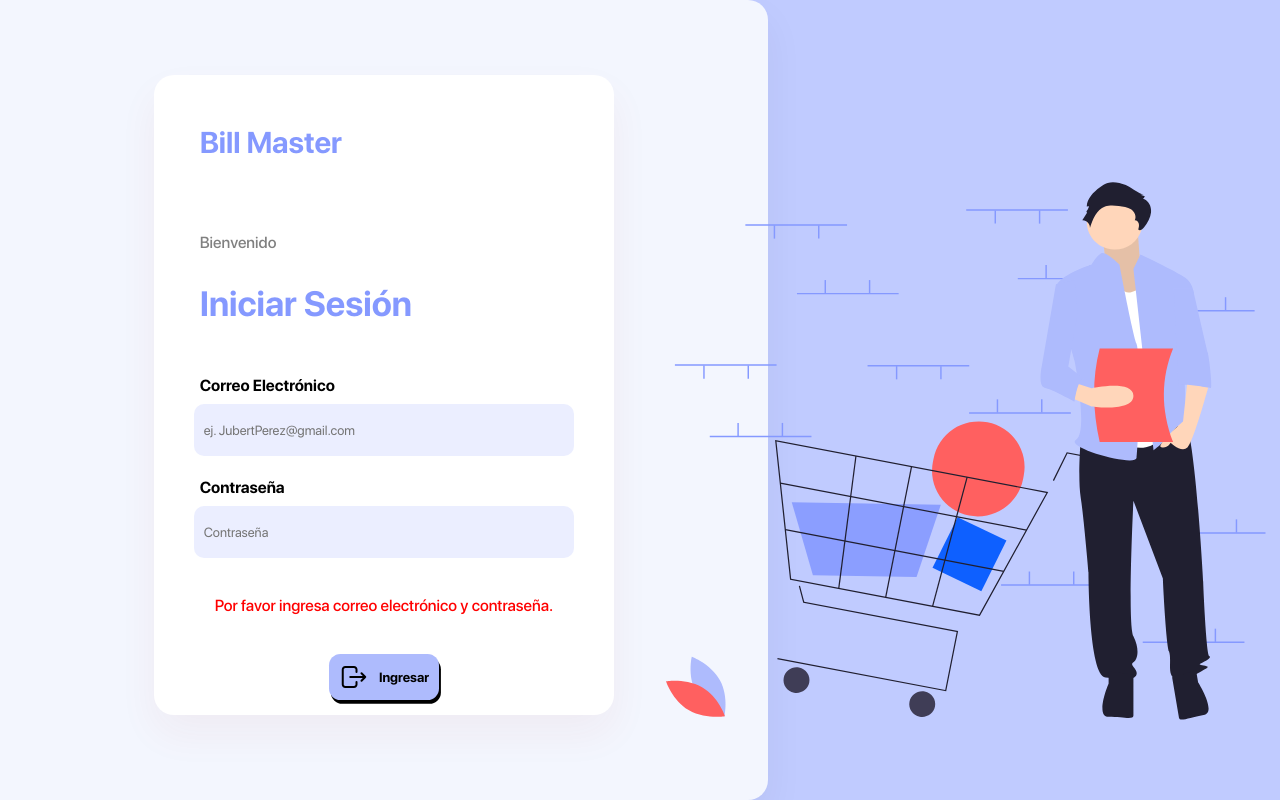
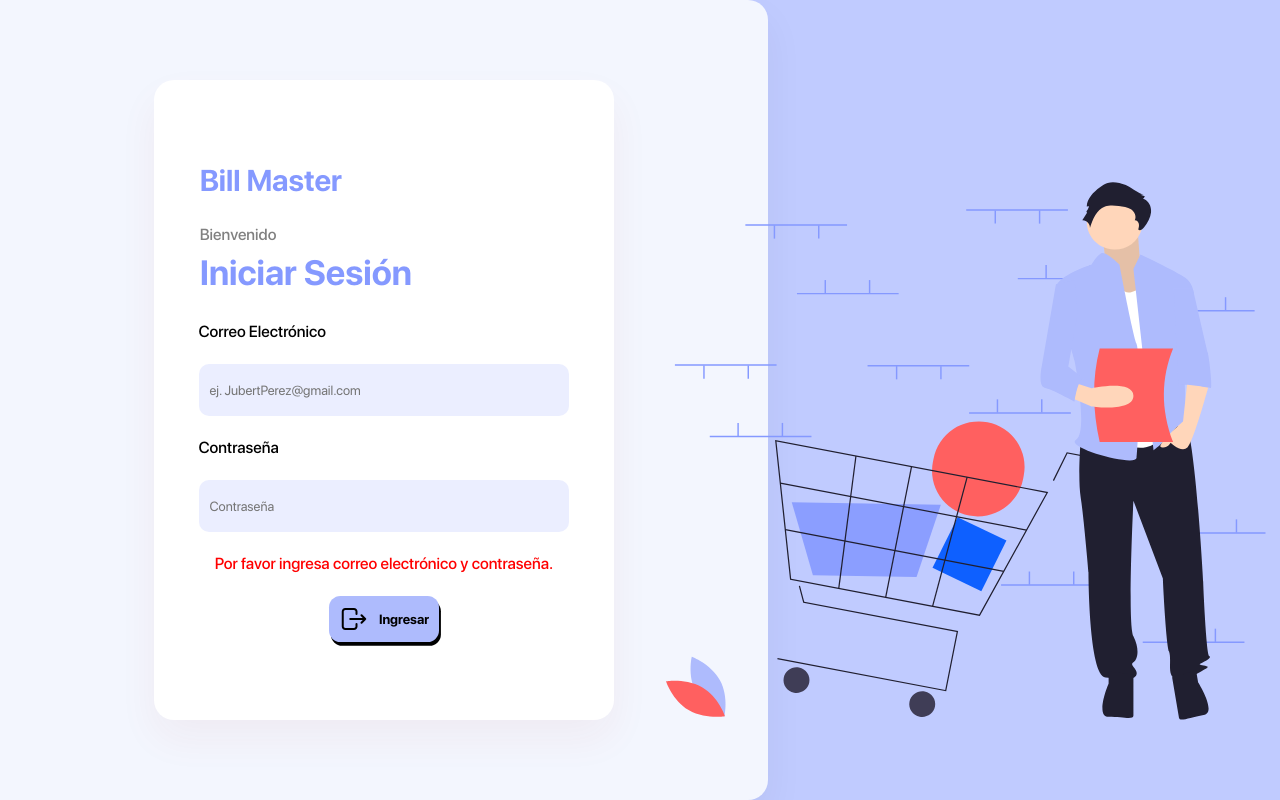
Before and after one commit to Luisrome01/BillMasterVue, a Vue app: page / in a window 1280 px wide. Both pictures are taken after a click on the element "Ingresar". Shown: the top 800 px of the page. Built offline with nearby package versions, Linux system fonts and the light colour scheme.

Commit message:
Arreglar estilos de los elementos en la vista "Login"

```diff
--- a/src/components/inputs/InputGeneral.vue
+++ b/src/components/inputs/InputGeneral.vue
@@ -1,6 +1,8 @@
 <template>
     <div class="input-container">
-        <label class="input-label">{{ name }}</label> <!-- Utilizamos label en lugar de span -->
+        <div class="containerName">
+            <span>{{ name }}</span>
+        </div>
         <input :type="type" :placeholder="placeholder" :style="inputStyle" :value="value" @input="handleInput"
             class="InputGeneral" />
     </div>
@@ -39,23 +41,26 @@ export default {
 
 <style scoped>
 .input-container {
-    width: 80%;
+    width: 77.5%;
     display: flex;
     flex-direction: column;
     align-items: center;
+    gap: 20px;
 }
 
-.input-label,
-input.InputGeneral {
+.containerName {
     width: 100%;
 }
-.input-label {
+
+.containerName span {
     color: black;
     font-weight: bold;
     margin-bottom: 6px;
+    margin-left: -7px;
 }
 
 input.InputGeneral {
+    width: 100%;
     color: black;
     font-weight: bold;
     border: none;
--- a/src/views/Login.vue
+++ b/src/views/Login.vue
@@ -17,7 +17,7 @@
                 <InputGeneral name="Contraseña" type="password" placeholder="Contraseña" width="80%" :value="password"
                     @change="updatePassword" />
 
-                <p v-if="error" style="color: red;">{{ error }}</p>
+                <p v-if="error" id="p-error" style="color: red;">{{ error }}</p>
                 <BtnGeneral text="Ingresar" @click="handleLogin" :img="image" />
             </div>
         </div>
@@ -108,26 +108,15 @@ export default {
     border-radius: 20px;
 }
 
-.LogContainer>* {
-    margin-bottom: 10px;
-}
-
-body {
-    background-color: #ffffff;
-    margin: 0;
-    padding: 0;
-    box-sizing: border-box;
-}
-
 .LogContainerTitle {
     width: 80%;
-    display: inline-block;
 }
 
 .LogTitle {
     font-size: 30px;
     font-weight: bold;
     color: #8599ff;
+    margin: 0;
 }
 
 .LogContainerSubTitle {
@@ -138,12 +127,14 @@ body {
     font-size: 16px;
     font-weight: bold;
     color: #808080;
+    margin: 0;
 }
 
 .LogSubTitle {
     font-size: 35px;
     font-weight: bold;
     color: #8599ff;
+    margin: 0;
 }
 
 .LogLink {
@@ -165,4 +156,13 @@ body {
     left: 52%;
     bottom: 10%;
 }
+
+.input-margin {
+    margin-bottom: 10px;
+}
+
+#p-error {
+    margin: 0;
+    text-align: center;
+}
 </style>
```
